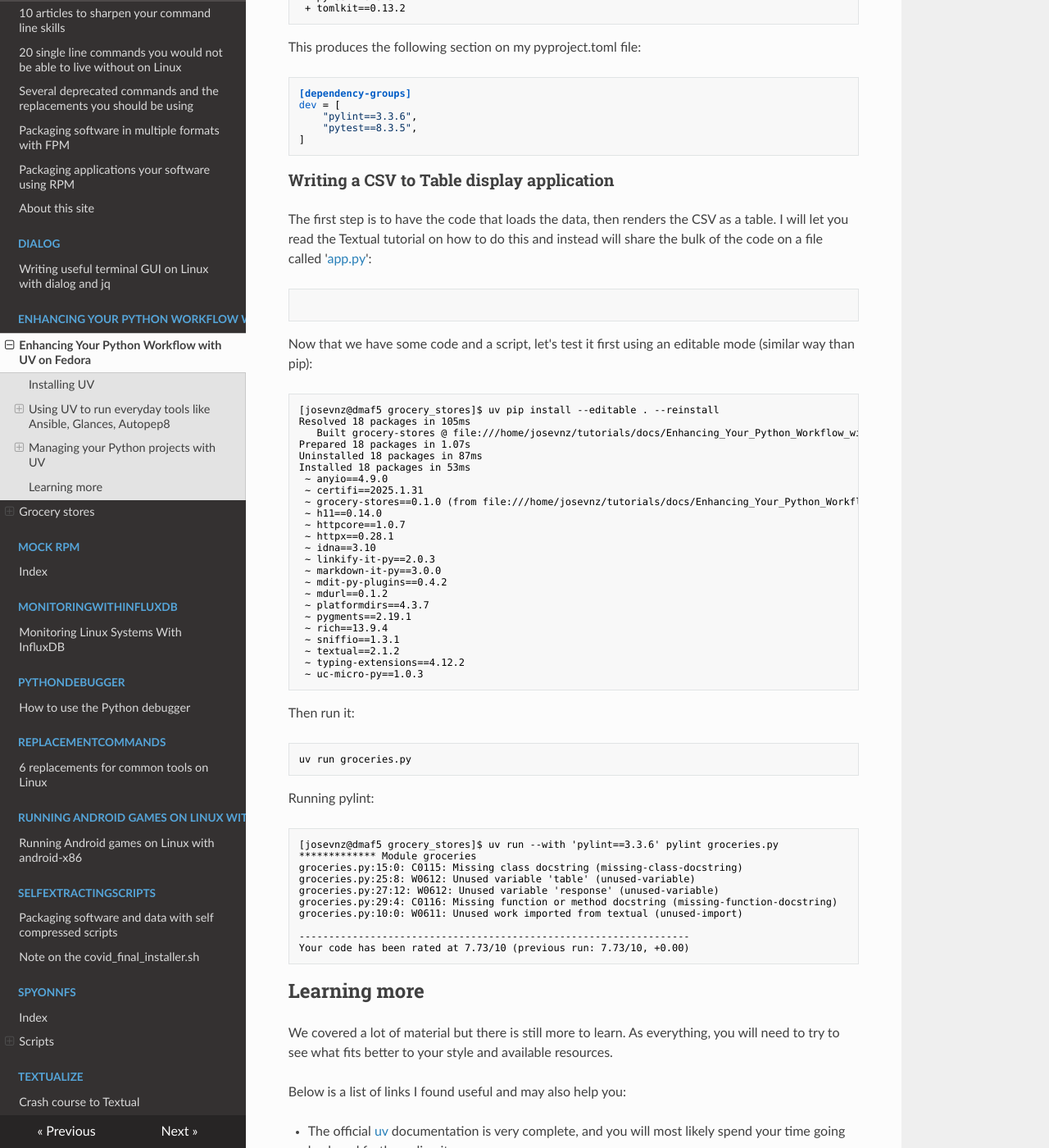
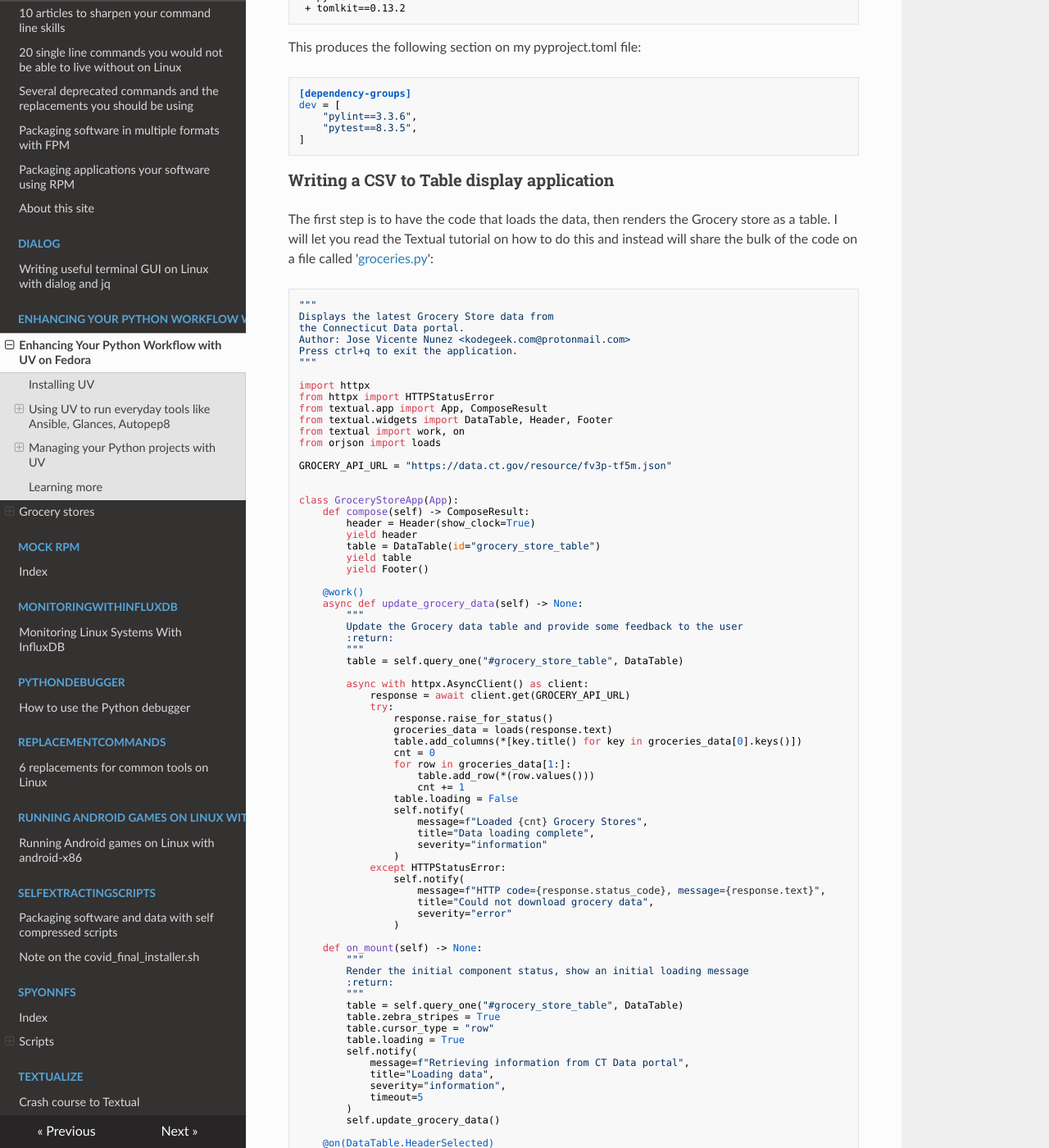
Before and after one commit to josevnz/tutorials, an MkDocs documentation site: the page built from docs/Enhancing_Your_Python_Workflow_with_UV_on_Fedora/README.md, in a window 1280 px wide and 1400 px high, scrolled down 9013 px. Shown: the whole window at 82% size. Built offline with MkDocs 1.6.1, drawn with Linux system fonts in a browser that asks for light colours; nearby versions of some CDN libraries; some of the changed text lies outside the part shown.

Commit message:
Example code initial check-in.

````diff
--- a/docs/Enhancing_Your_Python_Workflow_with_UV_on_Fedora/README.md
+++ b/docs/Enhancing_Your_Python_Workflow_with_UV_on_Fedora/README.md
@@ -459,10 +459,96 @@ dev = [
 
 ### Writing a CSV to Table display application
 
-The first step is to have the code that loads the data, then renders the CSV as a table. I will let you read the Textual tutorial on how to do this and instead will share the bulk of the code on a file called '[app.py](grocery_stores/groceries.py)':
+The first step is to have the code that loads the data, then renders the Grocery store as a table. I will let you read the Textual tutorial on how to do this and instead will share the bulk of the code on a file called '[groceries.py](grocery_stores/groceries.py)':
 
 ```python
+"""
+Displays the latest Grocery Store data from
+the Connecticut Data portal.
+Author: Jose Vicente Nunez <kodegeek.com@protonmail.com>
+Press ctrl+q to exit the application.
+"""
 
+import httpx
+from httpx import HTTPStatusError
+from textual.app import App, ComposeResult
+from textual.widgets import DataTable, Header, Footer
+from textual import work, on
+from orjson import loads
+
+GROCERY_API_URL = "https://data.ct.gov/resource/fv3p-tf5m.json"
+
+
+class GroceryStoreApp(App):
+    def compose(self) -> ComposeResult:
+        header = Header(show_clock=True)
+        yield header
+        table = DataTable(id="grocery_store_table")
+        yield table
+        yield Footer()
+
+    @work()
+    async def update_grocery_data(self) -> None:
+        """
+        Update the Grocery data table and provide some feedback to the user
+        :return:
+        """
+        table = self.query_one("#grocery_store_table", DataTable)
+
+        async with httpx.AsyncClient() as client:
+            response = await client.get(GROCERY_API_URL)
+            try:
+                response.raise_for_status()
+                groceries_data = loads(response.text)
+                table.add_columns(*[key.title() for key in groceries_data[0].keys()])
+                cnt = 0
+                for row in groceries_data[1:]:
+                    table.add_row(*(row.values()))
+                    cnt += 1
+                table.loading = False
+                self.notify(
+                    message=f"Loaded {cnt} Grocery Stores",
+                    title="Data loading complete",
+                    severity="information"
+                )
+            except HTTPStatusError:
+                self.notify(
+                    message=f"HTTP code={response.status_code}, message={response.text}",
+                    title="Could not download grocery data",
+                    severity="error"
+                )
+
+    def on_mount(self) -> None:
+        """
+        Render the initial component status, show an initial loading message
+        :return:
+        """
+        table = self.query_one("#grocery_store_table", DataTable)
+        table.zebra_stripes = True
+        table.cursor_type = "row"
+        table.loading = True
+        self.notify(
+            message=f"Retrieving information from CT Data portal",
+            title="Loading data",
+            severity="information",
+            timeout=5
+        )
+        self.update_grocery_data()
+
+    @on(DataTable.HeaderSelected)
+    def on_header_clicked(self, event: DataTable.HeaderSelected):
+        """
+        Sort rows by column header
+        """
+        table = event.data_table
+        table.sort(event.column_key)
+
+
+if __name__ == "__main__":
+    app = GroceryStoreApp()
+    app.title = "Grocery Stores"
+    app.sub_title = "in Connecticut"
+    app.run()
 ```
 
 Now that we have some code and a script, let's test it first using an editable mode (similar way than pip):
@@ -499,7 +585,14 @@ Then run it:
 uv run groceries.py
 ```
 
-Running pylint:
+The application looks more or less like this:
+![groceries-application.png](groceries-application.png "TUI for the Grocery application")
+
+Time to see next how we can lint and unit test our new grocery store application
+
+#### Linting code with pylint:
+
+**_TODO_**
 
 ```shell
 [josevnz@dmaf5 grocery_stores]$ uv run --with 'pylint==3.3.6' pylint groceries.py
@@ -514,6 +607,9 @@ groceries.py:10:0: W0611: Unused work imported from textual (unused-import)
 Your code has been rated at 7.73/10 (previous run: 7.73/10, +0.00)
 ```
 
+#### Running unit tests with pytest
+
+_**TODO**_
 
 ## Learning more
 
````
Also changed, not shown: docs/Enhancing_Your_Python_Workflow_with_UV_on_Fedora/groceries-application.png (added).
